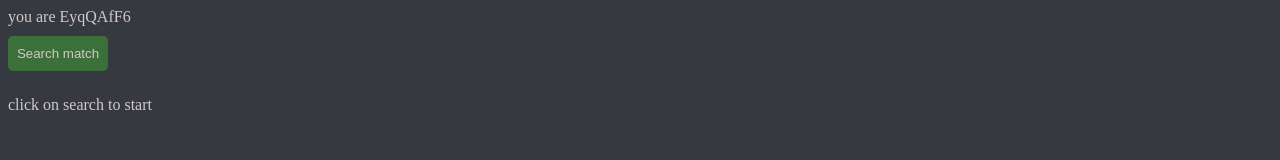
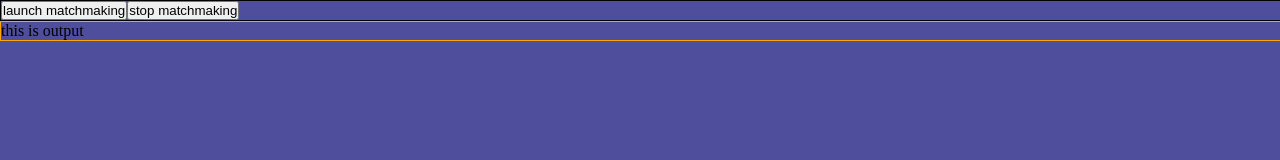
Before and after one commit to BastienVanhove/go-matchmaking-engine, a website built with Vite: page index.html in a window 1280 px wide. Built offline with nearby package versions, Linux system fonts and the light colour scheme; no server answers.

Commit message:
advnacement client  matchmaking manager

```diff
--- a/index.html
+++ b/index.html
@@ -8,10 +8,6 @@
     <script defer type="module" src="/src/main.ts"></script>
   </head>
   <body>
-      <div id="profile"></div>
-      <button id="start">Search match</button>
-      <div class="load-mathmaking">
-        <p>click on search to start</p>
-      </div>
+      <div class="matchmaking"></div>
   </body>
 </html>
--- a/src/assets/script/matchmaking.ts
+++ b/src/assets/script/matchmaking.ts
@@ -8,38 +8,104 @@ const generateRandomString = (length : number) => {
    return result;
 }
 
-const getUserFromDb = () => {
+interface User {
+    id: number,
+    name: string,
+    password: string,
+}
+
+const getUserFromDb = ():User => {
     return {
         id: 0,
         name: generateRandomString(8),
         password: "root",
     }
 }
+interface MatchMaking{
+    socket : WebSocket;
+    createVisualMatchmaking: Function;
+    launchMatchMaking : Function;
+    stopMatchMaking : Function;
+    container: HTMLElement;
+    user: User;
+    output: HTMLDivElement | null;
+    startButton: HTMLButtonElement | null;
+    stopButton: HTMLButtonElement | null;
+}
+class MatchMaking implements MatchMaking{
+    constructor(socket: string, container : HTMLElement, user : User) {
+        this.socket = new WebSocket(socket)
+        this.container = container
+        this.user = user
+        this.startButton = null
+        this.stopButton = null
+        this.output = null
 
-const user = getUserFromDb()
-const profile = document.querySelector("#profile") as HTMLDivElement
 
-const initClientUser = () =>{
-    const name = user.name
-    profile.innerHTML = "you are " + name
+        this.createVisualMatchmaking = () =>{
+
+            this.startButton = document.createElement('button')
+            this.stopButton = document.createElement('button')
+
+            this.startButton.innerHTML = "launch matchmaking"
+            this.stopButton.innerHTML = "stop matchmaking"
+
+            /*
+            if (this.startButton){
+                this.startButton.addEventListener("click", ()=>{
+                    this.launchMatchMaking()
+                })
+            }
+            */
+
+            const buttonContainer = document.createElement('div')
+            buttonContainer.appendChild(this.startButton)
+            buttonContainer.appendChild(this.stopButton)
+
+            buttonContainer.style.display = "flex"
+            buttonContainer.style.border = "1px solid black"
+            buttonContainer.style.width = "100%"
+
+            this.output = document.createElement('div')
+
+            this.output.style.border = "1px solid orange"
+            this.output.innerHTML = "this is output"
+            this.output.style.width = "100%"
+
+            this.container.appendChild(buttonContainer)
+            this.container.appendChild(this.output)
+
         }
 
-initClientUser()
+        this.createVisualMatchmaking()
 
-interface User {
-    id: number,
-    name: string,
-    password: string,
+        this.launchMatchMaking = () =>{
+            console.log("Attempting connection...")
+            this.socket.onopen = () => {
+                console.log("Successfully Connected");
+            };
+            this.socket.onclose = () => {
+                console.log("match making annuler")
+            }
+            this.socket.onmessage = (msg) => {
+                const data = JSON.parse(msg.data);
+                console.log(data)
+            }
         }
 
-// matchmaking engine
+        this.launchMatchMaking()
 
-const startMatchMaking = (user : User) => {
-    console.log(user, "want a match")
+        this.stopMatchMaking = () =>{
+            this.socket.close()
         }
 
-const start = document.querySelector("#start") as HTMLButtonElement
+    }
+}
+const containerMatchMaking = document.querySelector(".matchmaking") as HTMLElement;
 
-start.addEventListener("click", ()=>{
-    startMatchMaking(user)
-})
+const matchMakingExample = new MatchMaking
+    (
+        "ws://localhost:9100/matchmaking",
+        containerMatchMaking,
+        getUserFromDb()
+    )
--- a/src/assets/style/style.css
+++ b/src/assets/style/style.css
@@ -1,26 +1,14 @@
 *{
-  background: var(--background);
-
+  padding: 0;
+  margin: 0;
 }
 body{
   height: 100vh;
   width: 100vw;
   overflow: hidden;
+  background: rgb(78, 78, 156);
 }
-#start{
-  margin-top: 10px;
-  border: none;
-  background: var(--style-color);
-  color: var(--font-color);
-  height: 35px;
-  width: 100px;
-  cursor: pointer;
-  border-radius: 5px;
+.matchmaking{
+  display: flex;
+  flex-direction: column;
 }
-#profile{
-  color: var(--font-color);
-}
-.load-mathmaking{
-  margin-top: 25px;
-  color: var(--font-color);
-}
```
Also changed, not shown: 1 other file. Lines whose indentation alone changed are shown as unchanged.
